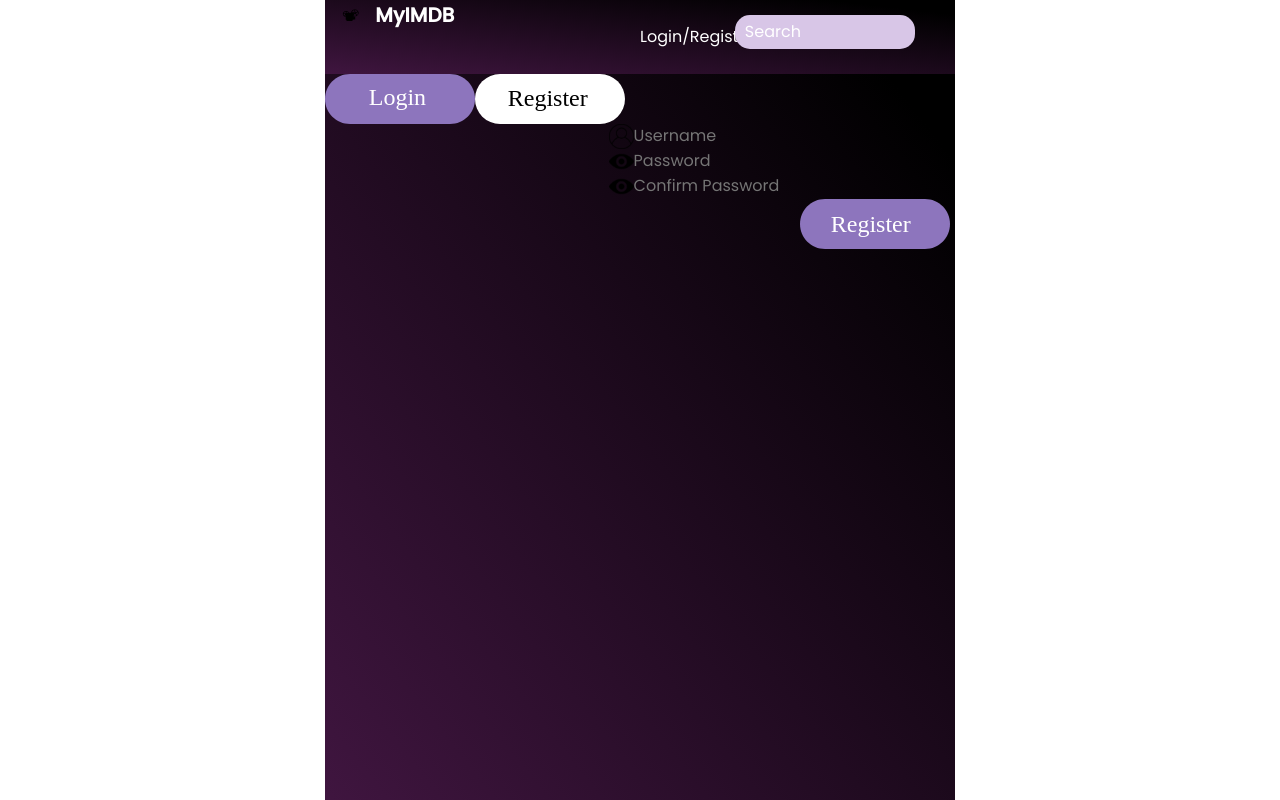
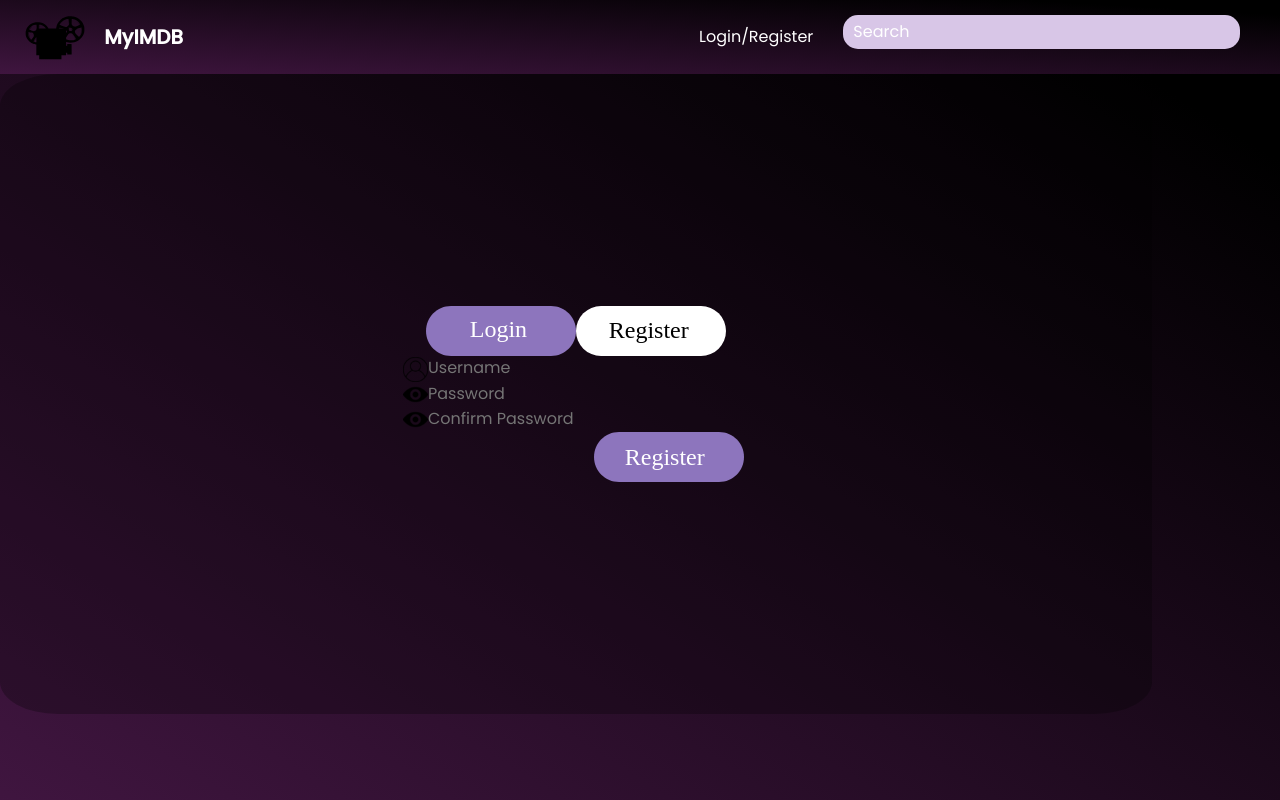
Before and after one commit to bondastefana/imdb_app_reactjs, a React (Create React App) app: page /login-register in a window 1280 px wide. Built offline with nearby package versions, Linux system fonts and the light colour scheme.

Commit message:
update background app

```diff
--- a/src/pages/LoginRegisterPage/LoginRegisterPage.css
+++ b/src/pages/LoginRegisterPage/LoginRegisterPage.css
@@ -1,23 +1,16 @@
-*{
-    margin:0;
-    padding:0;
+* {
+    margin: 0;
+    padding: 0;
     box-sizing: border-box;
 }
 
-input{
+input {
     color: white;
     border-style: none;
     background-color: rgba(0, 0, 0, 0);
 }
 
-body{
-    background-size: cover;
-    display: flex;
-    justify-content: center;
-    align-items: center
-} */
-
-.base-container{
+.base-container {
     display: flex;
     justify-content: center;
     align-items: center;
```
